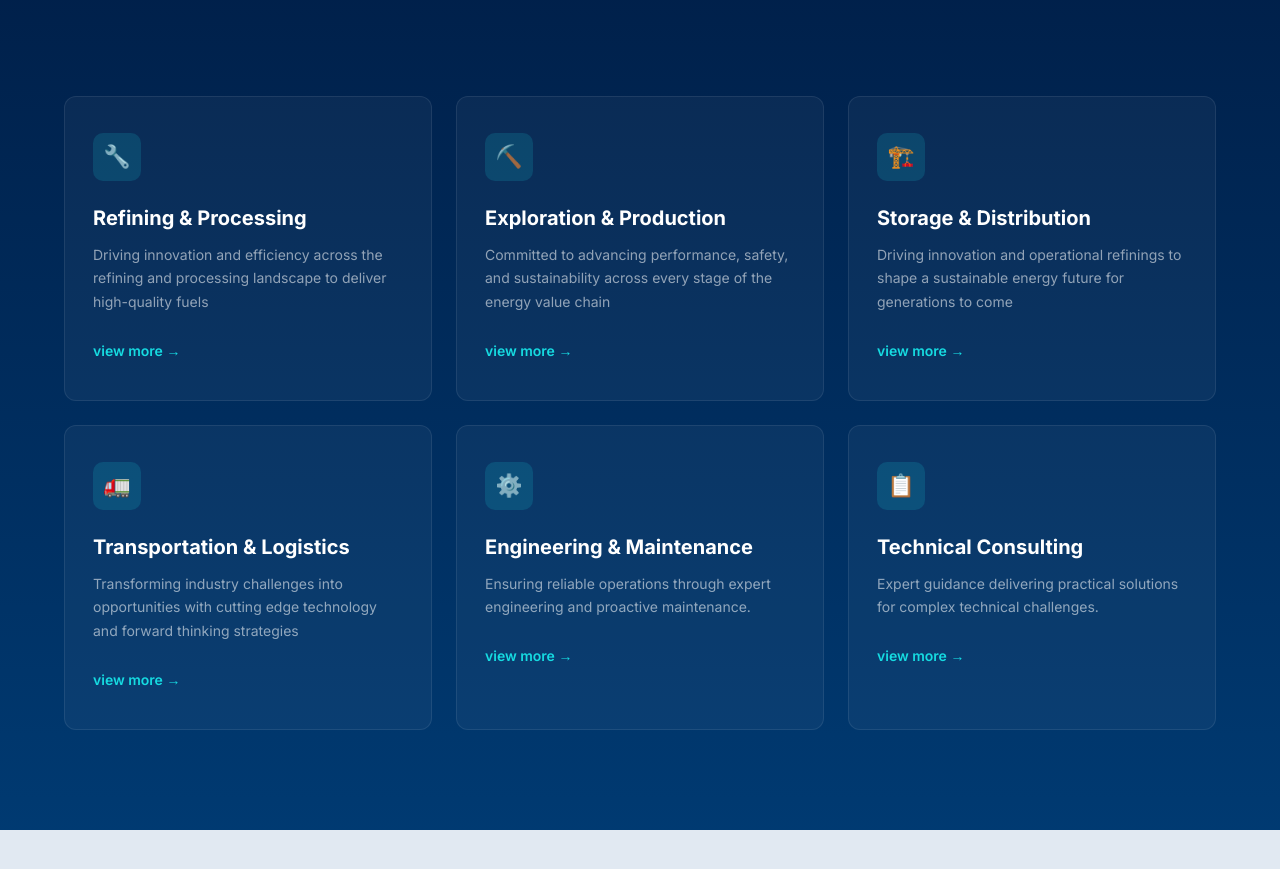
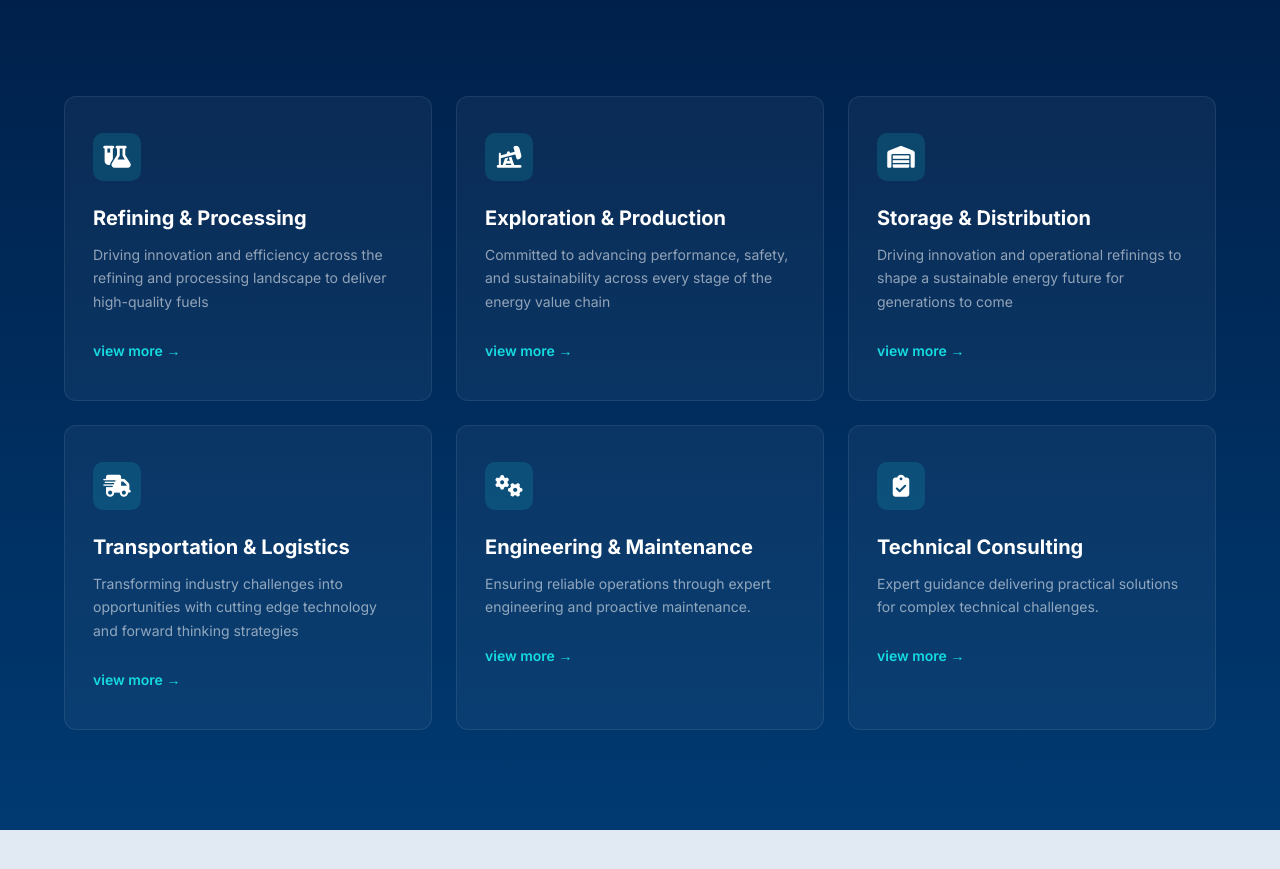
Before and after one commit to martinsmith/site-build-test, a website built with Vite: page index.html in a window 1280 px wide. Shown: the part 1940-2809 px from the top of the page. Built offline with nearby package versions, Linux system fonts and the light colour scheme.

Commit message:
Icon replacement

```diff
--- a/index.html
+++ b/index.html
@@ -7,6 +7,7 @@
   <link rel="preconnect" href="https://fonts.googleapis.com" />
   <link rel="preconnect" href="https://fonts.gstatic.com" crossorigin />
   <link href="https://fonts.googleapis.com/css2?family=Inter:wght@400;500;600;700;800;900&display=swap" rel="stylesheet" />
+  <link rel="stylesheet" href="https://cdnjs.cloudflare.com/ajax/libs/font-awesome/6.5.1/css/all.min.css" />
   <link rel="stylesheet" href="/style.css" />
 </head>
 <body>
@@ -110,37 +111,37 @@
     <div class="container">
       <div class="services-grid">
         <div class="service-card">
-          <div class="service-card-icon">🔧</div>
+          <div class="service-card-icon"><i class="fa-solid fa-flask-vial"></i></div>
           <h3>Refining &amp; Processing</h3>
           <p>Driving innovation and efficiency across the refining and processing landscape to deliver high-quality fuels</p>
           <a href="#" class="view-more">view more →</a>
         </div>
         <div class="service-card">
-          <div class="service-card-icon">⛏️</div>
+          <div class="service-card-icon"><i class="fa-solid fa-oil-well"></i></div>
           <h3>Exploration &amp; Production</h3>
           <p>Committed to advancing performance, safety, and sustainability across every stage of the energy value chain</p>
           <a href="#" class="view-more">view more →</a>
         </div>
         <div class="service-card">
-          <div class="service-card-icon">🏗️</div>
+          <div class="service-card-icon"><i class="fa-solid fa-warehouse"></i></div>
           <h3>Storage &amp; Distribution</h3>
           <p>Driving innovation and operational refinings to shape a sustainable energy future for generations to come</p>
           <a href="#" class="view-more">view more →</a>
         </div>
         <div class="service-card">
-          <div class="service-card-icon">🚛</div>
+          <div class="service-card-icon"><i class="fa-solid fa-truck-fast"></i></div>
           <h3>Transportation &amp; Logistics</h3>
           <p>Transforming industry challenges into opportunities with cutting edge technology and forward thinking strategies</p>
           <a href="#" class="view-more">view more →</a>
         </div>
         <div class="service-card">
-          <div class="service-card-icon">⚙️</div>
+          <div class="service-card-icon"><i class="fa-solid fa-gears"></i></div>
           <h3>Engineering &amp; Maintenance</h3>
           <p>Ensuring reliable operations through expert engineering and proactive maintenance.</p>
           <a href="#" class="view-more">view more →</a>
         </div>
         <div class="service-card">
-          <div class="service-card-icon">📋</div>
+          <div class="service-card-icon"><i class="fa-solid fa-clipboard-check"></i></div>
           <h3>Technical Consulting</h3>
           <p>Expert guidance delivering practical solutions for complex technical challenges.</p>
           <a href="#" class="view-more">view more →</a>
```
